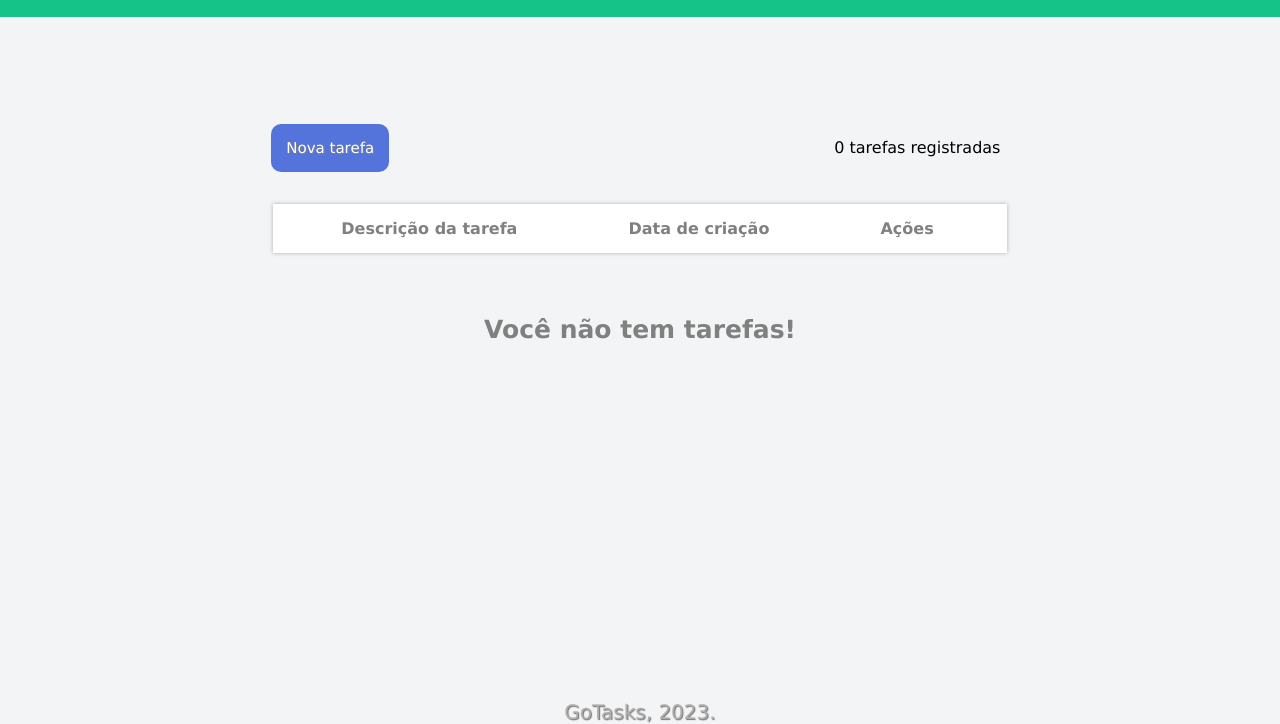
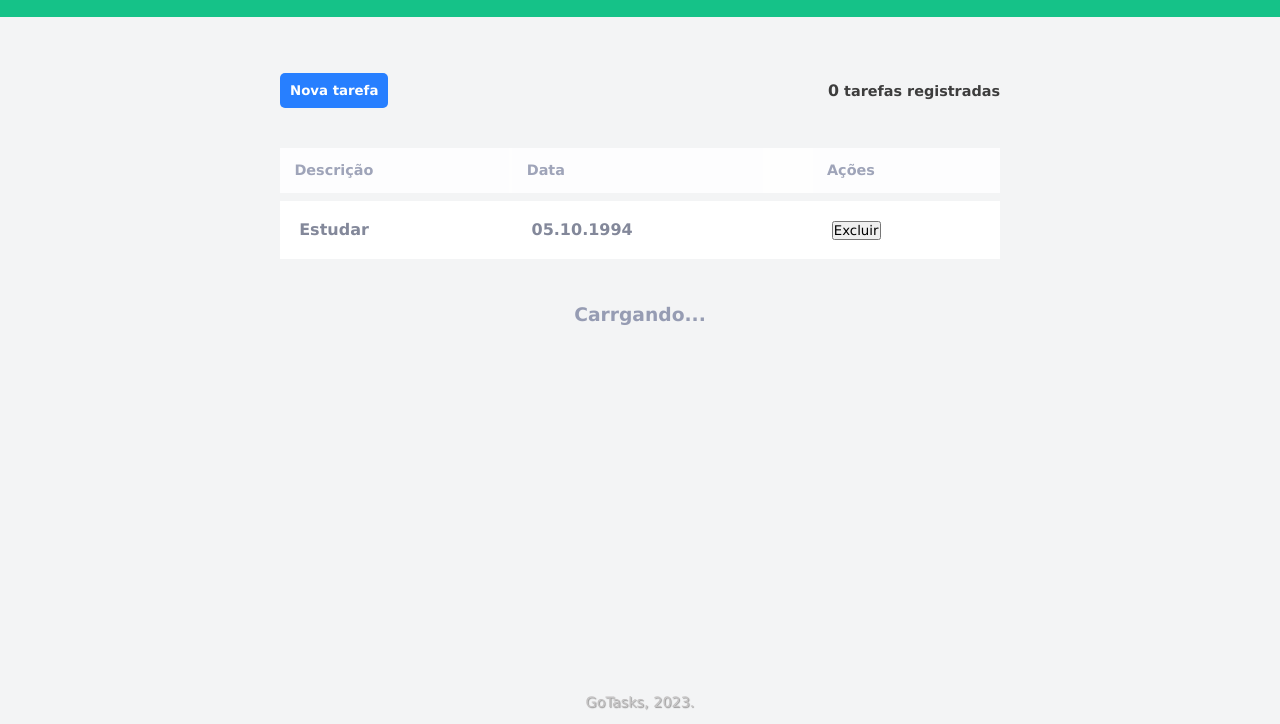
Before and after one commit to diegoalvares/GoTask, a plain HTML site: page index.html in a window 1280 px wide. Shown: the part 76-800 px from the top of the page. Drawn offline with Linux system fonts and the light colour scheme.

Commit message:
atualizando.

```diff
--- a/footer.css
+++ b/footer.css
@@ -1,7 +1,14 @@
-aside{
-    font-size: 20px;
+footer{
+    display: flex;
+    align-items: center;
+    justify-content: center;
+    font-size: 0.9em;
     color: rgb(177, 174, 174);
-    text-align: center;
     text-shadow: 1px 1px 1px rgb(116, 115, 115);
-    width: 100%;
+    padding: 1em;
+    opacity: 0.7;
 }
+
+footer:hover{
+    opacity: 1;
+}
--- a/header.css
+++ b/header.css
@@ -1,4 +1,4 @@
-header{
+.titulo{
     background-color: rgb(21, 194, 136);
     width: 100%;
     text-align: center;
--- a/index.html
+++ b/index.html
@@ -7,31 +7,38 @@
     <link rel="stylesheet" href="header.css">
     <link rel="stylesheet" href="main.css">
     <link rel="stylesheet" href="footer.css">
-    <title>Document</title>
+    <title>GoTasks</title>
 </head>
 <body>
-    <header>
+    <header class="titulo">
         <span>GoTasks</span>
     </header>
 
-    <main>
-        <div id = "menu1">
-            <button type="submit" id="tarefa">Nova tarefa</button>
-            <span>0 tarefas registradas</span></div>
-        </div>
+    <main class="container">
+        <header class="main-header">
+            <button class="btn-new-task">Nova tarefa</button>
+            <span class="total-tasks"><span id="count-tasks">0</span> tarefas registradas</span></div>
+        </header>
         <table>
-            <tbody>
-                <tr id="menu2">
-                    <td>
-                        <span>Descrição da tarefa</span>
-                        <span>Data de criação</span>
-                        <span>Ações</span>
-                    </td>
+            <thead>
+                <tr>
+                    <th>Descrição</th>
+                    <th>Data</th>
+                    <th>Ações</th>
                 </tr>
+            </thead>
+
+            <tbody id="tabela">
+                <tr>
+                    <td>Estudar</td>
+                    <td>05.10.1994</td>
+                    <td><button type="submit">Excluir</button></td>
+                </tr>
+
             </tbody>
     </table>
+    <h3 id="loading-message">Carrgando...</h3>
 
-    <h1 id = 'resultado'>Você não tem tarefas!</h1>
     </main>
     <aside>
         <footer>
--- a/main.css
+++ b/main.css
@@ -1,44 +1,69 @@
-#tarefa{
-    background-color: rgb(84, 116, 219);
-    color: white;
-    font-size: 15px;
-    padding: 15px;
-    margin-right: 440px;
-    text-shadow: 1px 1px 1px grey;
-    border-radius: 10px;
-    border: none;
-    cursor: pointer;
+.container{
+    width: 100%;
+    max-width: 720px;
+    margin: 3em auto 6em auto;
 }
 
-#menu1{
-    margin-bottom: 30px;
+.main-header{
+    display: flex;
+    align-items: center;
+    justify-content: space-between;
+    margin-bottom: 2em;
 }
 
-#menu2{
-    background-color: white;
-    text-align: center;
-    box-shadow: 0px 0px 4px rgb(175, 174, 174);
-    padding-left: 10px;
-    padding: 15px;
+.main-header .btn-new-task{
+    background-color: #277fff;
+    color: white;
+    padding: 10px;
+    border-radius: 5px;
+    font-weight: 700;
+    border: none;
 }
 
-td{
-    padding: 15px;
-    padding-right: 20px;
+.main-header .btn-new-task:hover{
+    background-color: #0068ff;
 }
 
-td>span{
-    padding: 53px;
-    border: none;
-    color: grey;
+.main-header .total-tasks{
+    color: #3d3d3d;
+    font-size: 0.9em;
     font-weight: 600;
-
 }
 
-#resultado{
-    margin-top: 60px;
+
+.main-header #count-tasks{
+    color: #3d3d3d;
+    font-size: 1.1em;
+    font-weight: 700;
+}
+
+table{
+    width: 100%;
+    text-align: left;
+    border-spacing: 0 0.5rem;
+}
+
+table thead th{
+    background-color: #fff;
+    color: #969cb3;
+    opacity: 0.9;
+    padding: 1em;
+    font-size: 0.9em;
+}
+
+table tbody tr:first-child{
+    margin-top: 24px;
+}
+
+table tbody td{
+    background-color: #fff;
+    color: #83889a;
+    padding: 1.2em;
+    font-weight: 700;
+}
+
+#loading-message{
     text-align: center;
-    font-size: 25px;
-    color: grey;
-
+    color: #969cb3;
+    margin-top: 2em;
 }
--- a/reset.css
+++ b/reset.css
@@ -12,5 +12,4 @@ body{
     justify-content: space-between;
     align-items: center;
     background-color: rgb(243, 244, 245);
-
 }
```
